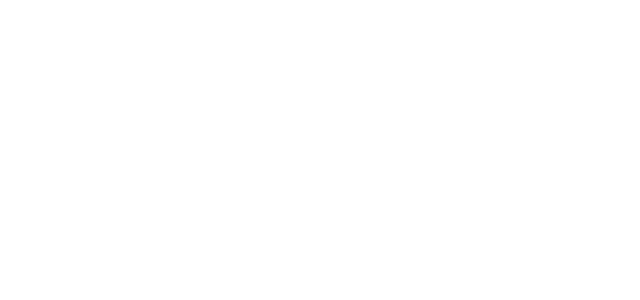
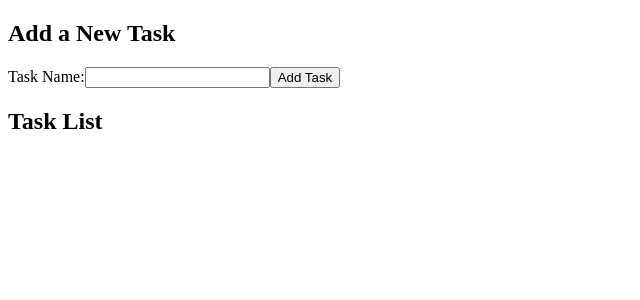
Before and after one commit to davebenner14/task-notifier, a Vue app: page / in a window 1280 px wide. Shown: the top 300 px of the page, without its empty margins (0-640 px from the left). Built offline with nearby package versions, Linux system fonts and the light colour scheme.

Commit message:
Add basic task addition functionality

```diff
--- a/src/App.vue
+++ b/src/App.vue
@@ -1,11 +1,7 @@
 <template>
   <div id="app">
-    <TaskForm @add-task="addTask" />
-    <TaskList
-      :tasks="tasks"
-      @delete-task="deleteTask"
-      @complete-task="completeTask"
-    />
+    <TaskForm @task-added="addTask" />
+    <TaskList :tasks="tasks" />
   </div>
 </template>
 
@@ -28,23 +24,6 @@
     addTask(task) {
       this.tasks.push(task);
     },
-    deleteTask(task) {
-      this.tasks = this.tasks.filter((t) => t !== task);
-    },
-    completeTask(task) {
-      task.completed = !task.completed;
-    },
   },
 };
 </script>
-
-<style>
-#app {
-  font-family: "Avenir", Helvetica, Arial, sans-serif;
-  -webkit-font-smoothing: antialiased;
-  -moz-osx-font-smoothing: grayscale;
-  text-align: center;
-  color: #2c3e50;
-  margin-top: 60px;
-}
-</style>
--- a/src/components/TaskForm.vue
+++ b/src/components/TaskForm.vue
@@ -1,16 +1,27 @@
 <template>
   <div>
-    <!-- Your form code goes here -->
+    <h2>Add a New Task</h2>
+    <form @submit.prevent="addTask">
+      <label for="task-name">Task Name:</label>
+      <input id="task-name" v-model="newTaskName" type="text" required />
+      <button type="submit">Add Task</button>
+    </form>
   </div>
 </template>
 
 <script>
 export default {
   name: "TaskForm",
-  // Your Vue.js code goes here
+  data() {
+    return {
+      newTaskName: "",
+    };
+  },
+  methods: {
+    addTask() {
+      this.$emit("task-added", this.newTaskName);
+      this.newTaskName = "";
+    },
+  },
 };
 </script>
-
-<style scoped>
-/* Your CSS styles go here */
-</style>
--- a/src/components/TaskList.vue
+++ b/src/components/TaskList.vue
@@ -1,16 +1,20 @@
 <template>
   <div>
-    <!-- Your task list code goes here -->
+    <h2>Task List</h2>
+    <ul>
+      <li v-for="(task, index) in tasks" :key="index">{{ task }}</li>
+    </ul>
   </div>
 </template>
 
 <script>
 export default {
   name: "TaskList",
-  // Your Vue.js code goes here
+  props: {
+    tasks: {
+      type: Array,
+      required: true,
+    },
+  },
 };
 </script>
-
-<style scoped>
-/* Your CSS styles go here */
-</style>
--- a/src/main.js
+++ b/src/main.js
@@ -1,4 +1,4 @@
-import { createApp } from 'vue'
-import App from './App.vue'
+import { createApp } from "vue";
+import App from "./App.vue";
 
-createApp(App).mount('#app')
+createApp(App).mount("#app");
```
